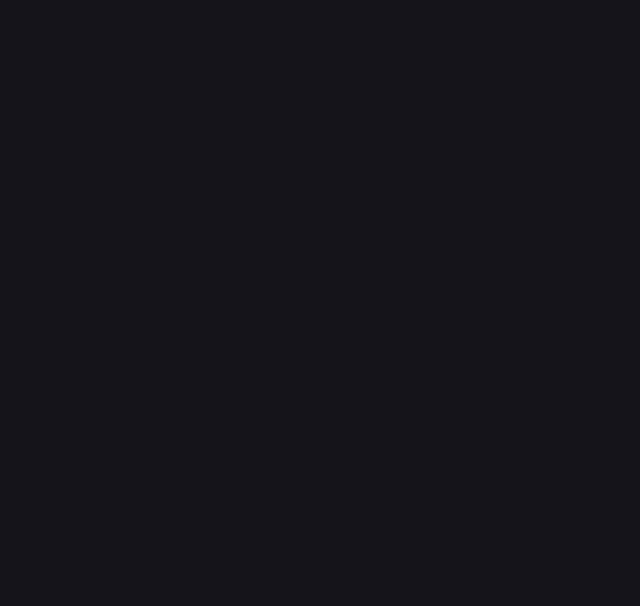
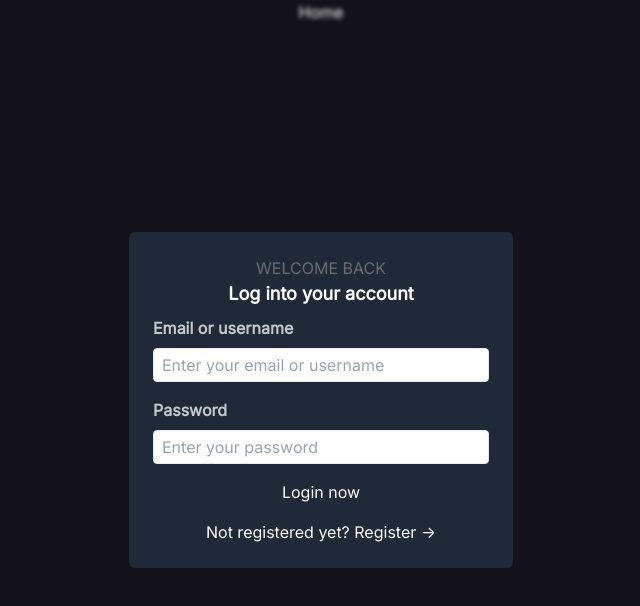
Before and after one commit to Nidhhie/social-ui, a React (Create React App) app: page /home in a window 1280 px wide. Before the commit this address had no page. Shown: the top 606 px of the page, without its empty margins (319-959 px from the left). Built offline with nearby package versions, Linux system fonts and the light colour scheme.

Commit message:
login functionality - wip

```diff
--- a/public/index.html
+++ b/public/index.html
@@ -5,6 +5,7 @@
     <link rel="icon" href="%PUBLIC_URL%/favicon.ico" />
     <meta name="viewport" content="width=device-width, initial-scale=1" />
     <meta name="theme-color" content="#000000" />
+    <link href='https://fonts.googleapis.com/css?family=Inter' rel='stylesheet'></link>
     <meta
       name="description"
       content="Web site created using create-react-app"
--- a/src/App.css
+++ /dev/null
@@ -1,38 +0,0 @@
-.App {
-  text-align: center;
-}
-
-.App-logo {
-  height: 40vmin;
-  pointer-events: none;
-}
-
-@media (prefers-reduced-motion: no-preference) {
-  .App-logo {
-    animation: App-logo-spin infinite 20s linear;
-  }
-}
-
-.App-header {
-  background-color: #282c34;
-  min-height: 100vh;
-  display: flex;
-  flex-direction: column;
-  align-items: center;
-  justify-content: center;
-  font-size: calc(10px + 2vmin);
-  color: white;
-}
-
-.App-link {
-  color: #61dafb;
-}
-
-@keyframes App-logo-spin {
-  from {
-    transform: rotate(0deg);
-  }
-  to {
-    transform: rotate(360deg);
-  }
-}
--- a/src/App.tsx
+++ b/src/App.tsx
@@ -1,29 +1,33 @@
 import React, { useState } from "react";
-import { BrowserRouter, Routes, Route, Link } from "react-router-dom";
+import { BrowserRouter, Routes, Route } from "react-router-dom";
 import Login from "./components/Login";
 import Register from "./components/Register";
 import Home from "./pages/Home";
 
-type ModalType = "" | "login" | "register";
+export type ModalType = "" | "login" | "register";
 const App: React.FC = () => {
-  const [modalType, setModalType] = useState<ModalType>("");
+  const [modalType, setModalType] = useState<ModalType>("login");
 
   const toggleModal = (type: ModalType) => {
     setModalType(type);
   };
 
   return (
-    <div className="App">
+    <div>
       <BrowserRouter>
         <Routes>
-          <Route path="/" element={<Home />} />
+          <Route path="/home" element={<Home isBlur={!!modalType} />} />
         </Routes>
       </BrowserRouter>
 
       {modalType && (
-        <div className="fixed inset-0 bg-black bg-opacity-50">
+        <div className="fixed inset-0 bg-transparent bg-opacity-50">
           <div className="w-96 p-6 bg-gray-800 rounded-md absolute top-1/2 left-1/2 transform -translate-x-1/2 -translate-y-1/2">
-            {modalType === "login" ? <Login /> : <Register />}
+            {modalType === "login" ? (
+              <Login toggleModal={toggleModal} />
+            ) : (
+              <Register toggleModal={toggleModal} />
+            )}
           </div>
         </div>
       )}
--- a/src/components/Login.tsx
+++ b/src/components/Login.tsx
@@ -1,6 +1,60 @@
-const Login = () => {
+import { useState } from "react";
+import { ModalType } from "../App";
+import TextInput from "./TextInput";
+
+const Login = ({ toggleModal }: { toggleModal: (type: ModalType) => void }) => {
+  const [username, setUsername] = useState("");
+  const [password, setPassword] = useState("");
+
+  const handleLogin = () => {
+    // Check if credentials are present in local storage and login the user
+  };
+
+  const onClickRegister = () => {
+    toggleModal("register");
+  };
+
+  const onChangeUsername = (e: React.ChangeEvent<HTMLInputElement>) => {
+    setUsername(e.target.value);
+  };
+
+  const onChangePassword = (e: React.ChangeEvent<HTMLInputElement>) => {
+    setPassword(e.target.value);
+  };
+
   return (
-    <div className="fixed inset-0 flex items-center justify-center z-50"></div>
+    <div className="flex flex-col items-center justify-center">
+      <div className="text-font-gray-dark text-md"> WELCOME BACK </div>
+      <div className="text-lg font-bold">Log into your account</div>
+      <TextInput
+        id={"username"}
+        label="Email or username"
+        placeholder="Enter your email or username"
+        value={username}
+        onChange={onChangeUsername}
+      />
+
+      <TextInput
+        id={"password"}
+        label="Password"
+        placeholder="Enter your password"
+        value={password}
+        onChange={onChangePassword}
+      />
+
+      <button
+        onClick={handleLogin}
+        className="bg-blue-500 text-white px-4 py-2 rounded w-full"
+      >
+        Login now
+      </button>
+      <p className="mt-2">
+        Not registered yet?{" "}
+        <button onClick={onClickRegister} className="text-blue-500">
+          Register →
+        </button>
+      </p>
+    </div>
   );
 };
 
--- /dev/null
+++ b/src/components/TextInput.tsx
@@ -0,0 +1,19 @@
+const TextInput = (props: any) => {
+  const { id, label, placeholder, value, onChange } = props;
+  return (
+    <div className="w-full my-2">
+      <label htmlFor={id} className="block font-bold mb-2 text-font-gray-light">
+        {label}
+      </label>
+      <input
+        type="text"
+        placeholder={placeholder}
+        value={value}
+        onChange={onChange}
+        className="border rounded px-2 py-1 w-full"
+      />
+    </div>
+  );
+};
+
+export default TextInput;
--- a/src/index.css
+++ b/src/index.css
@@ -1,7 +1,10 @@
+@tailwind base;
+@tailwind components;
+@tailwind utilities;
 body {
   margin: 0;
-  font-family: -apple-system, BlinkMacSystemFont, "Segoe UI", "Roboto", "Oxygen",
-    "Ubuntu", "Cantarell", "Fira Sans", "Droid Sans", "Helvetica Neue",
+  font-family: inter, -apple-system, BlinkMacSystemFont, "Segoe UI", "Roboto",
+    "Oxygen", "Ubuntu", "Cantarell", "Fira Sans", "Droid Sans", "Helvetica Neue",
     sans-serif;
   -webkit-font-smoothing: antialiased;
   -moz-osx-font-smoothing: grayscale;
--- a/src/pages/Home.tsx
+++ b/src/pages/Home.tsx
@@ -1,7 +1,11 @@
-const Home = () => {
+const Home = ({ isBlur }: any) => {
   return (
-    <div className="flex flex-col items-center justify-center min-h-screen text-white">
-      {/* Home content */}
+    <div
+      className={`flex flex-col items-center min-h-screen text-white ${
+        isBlur && "blur-xs"
+      }`}
+    >
+      Home
     </div>
   );
 };
--- a/tailwind.config.js
+++ b/tailwind.config.js
@@ -1,14 +1,22 @@
 /** @type {import('tailwindcss').Config} */
+const defaultTheme = require("tailwindcss/defaultTheme");
+
 module.exports = {
-  content: [],
+  content: ["./src/**/*.{js,jsx,ts,tsx}"],
   theme: {
     extend: {
       colors: {
-        "text-gray-light": "#C5C7CA",
-        "text-gray-dark": "#6B6C70",
+        "font-gray-light": "#C5C7CA",
+        "font-gray-dark": "#6B6C70",
         "gray-light": "#35373B",
         "gray-dark": "#131319",
         blue: "#4A96FF",
+      },
+      blur: {
+        xs: "2px",
+      },
+      fontFamily: {
+        inter: ["Inter", ...defaultTheme.fontFamily.sans],
       },
     },
   },
```
Also changed, not shown: src/components/Register.tsx (+7 -1 lines).
